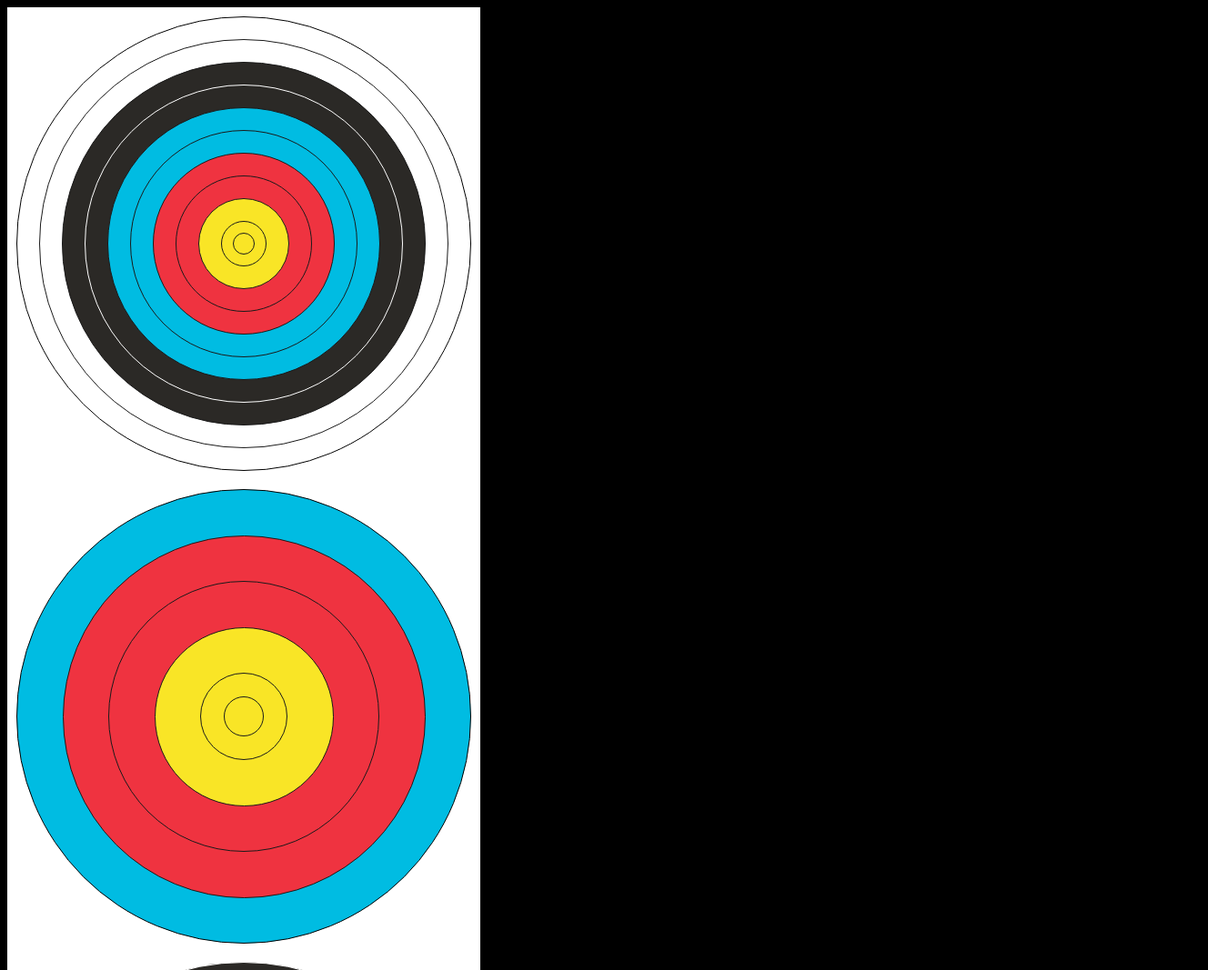
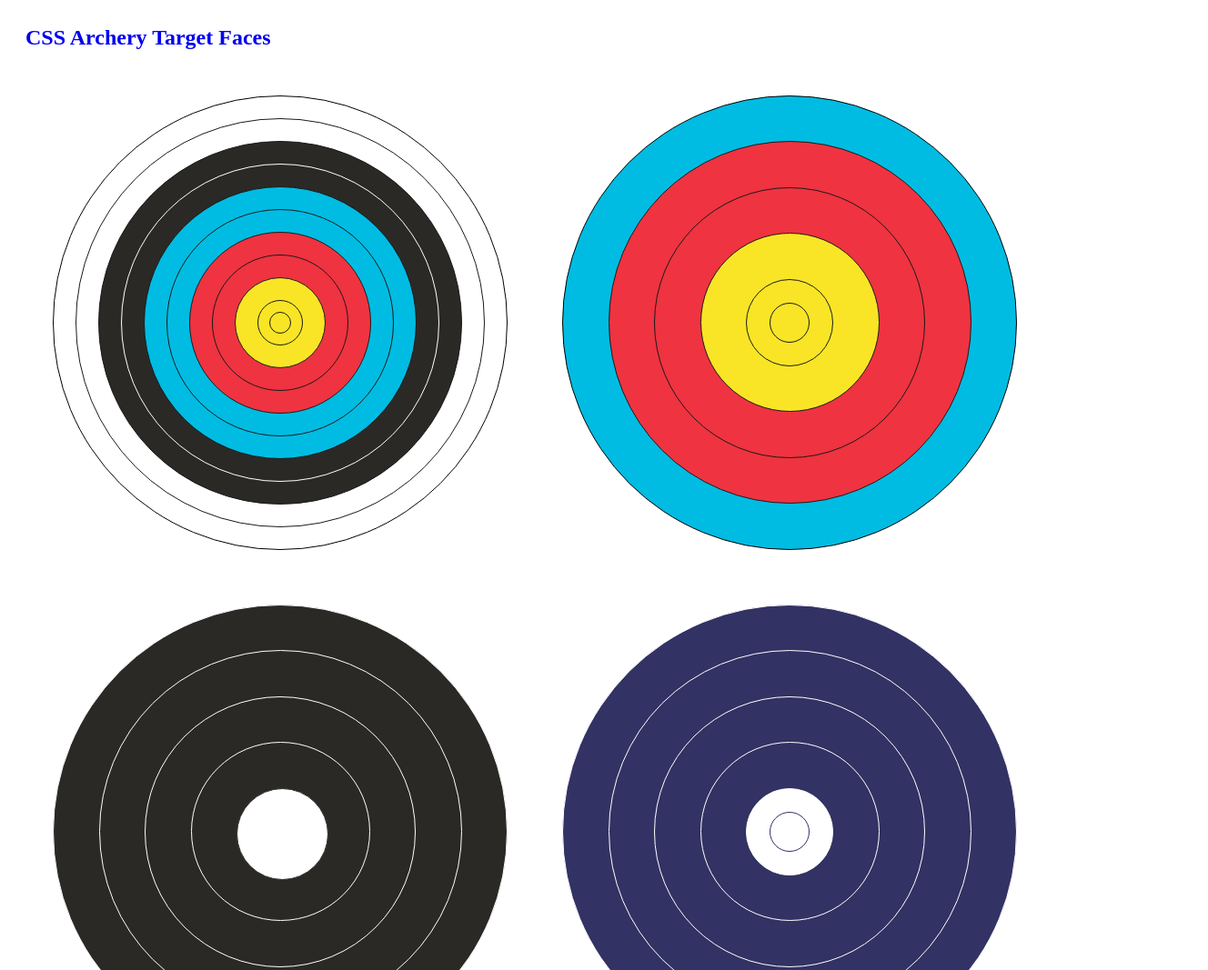
Before and after one commit to eljetico/css_target_faces, a plain HTML site: page index.html in a window 1280 px wide. Shown: the top 1067 px of the page at 91% size, 1328 px wide, since content can reach past the window. Drawn offline with Linux system fonts and the light colour scheme.

Commit message:
basic html page

```diff
--- a/index.html
+++ b/index.html
@@ -4,15 +4,16 @@
   </head>
 
   <body>
+    <h2><a href="https://github.com/eljetico/css_target_faces">CSS Archery Target Faces</a></h2>
 
     <!-- FITA TARGET 11-RING FULL TARGET CSS1: NESTED CIRCLES -->
     <div class="container">
       <div class="fita first-ring">
-      	<div class="fita">
-      		<div class="fita black">
-      			<div class="fita black" style="border: 1px solid white;">
-      				<div class="fita blue">
-      					<div class="fita blue">
+        <div class="fita">
+          <div class="fita black">
+            <div class="fita black" style="border: 1px solid white;">
+              <div class="fita blue">
+                <div class="fita blue">
                   <div class="fita red">
                     <div class="fita red">
                       <div class="fita gold">
@@ -76,6 +77,9 @@
         </div>
       </div>
     </div> <!-- END NFAA 300 INDOOR -->
+
+    <div class="clearfix"></div>
+
   </body>
 
 </html>
--- a/sass/css_targets.scss
+++ b/sass/css_targets.scss
@@ -3,7 +3,9 @@
 html, body {
 	height: 100%;
 	width: 100%;
-	background-color: #000000;
+	background-color: #FFFFFF;
+	font-family: "Helvetica Neue" Helvetica Arial sans-serif;
+	color: #000000;
 }
 
 /* COLORS */
@@ -28,13 +30,33 @@ $five-rings-penultimate-ring-padding: $five-rings-padding / 2;
 
 $x-ring-padding: 0;
 
+body {
+	padding: 20px;
+}
+
+a {
+	text-decoration: none;
+}
+
 .container {
+	float: left;
 	box-sizing: border-box;
 	padding: $container-padding;
 	background-color: white;
 	height: $container-dimension;
 	width: $container-dimension;
 	position: relative;
+	margin: 20px
+}
+
+div.clearfix {
+  &:after {
+    content: "";
+    display: table;
+    clear: both;
+		height: 0;
+		width: 0;
+  }
 }
 
 .fita, .fita_6, .container.worcester div, .container.nfaa div {
```
Also changed, not shown: css_targets.css.
